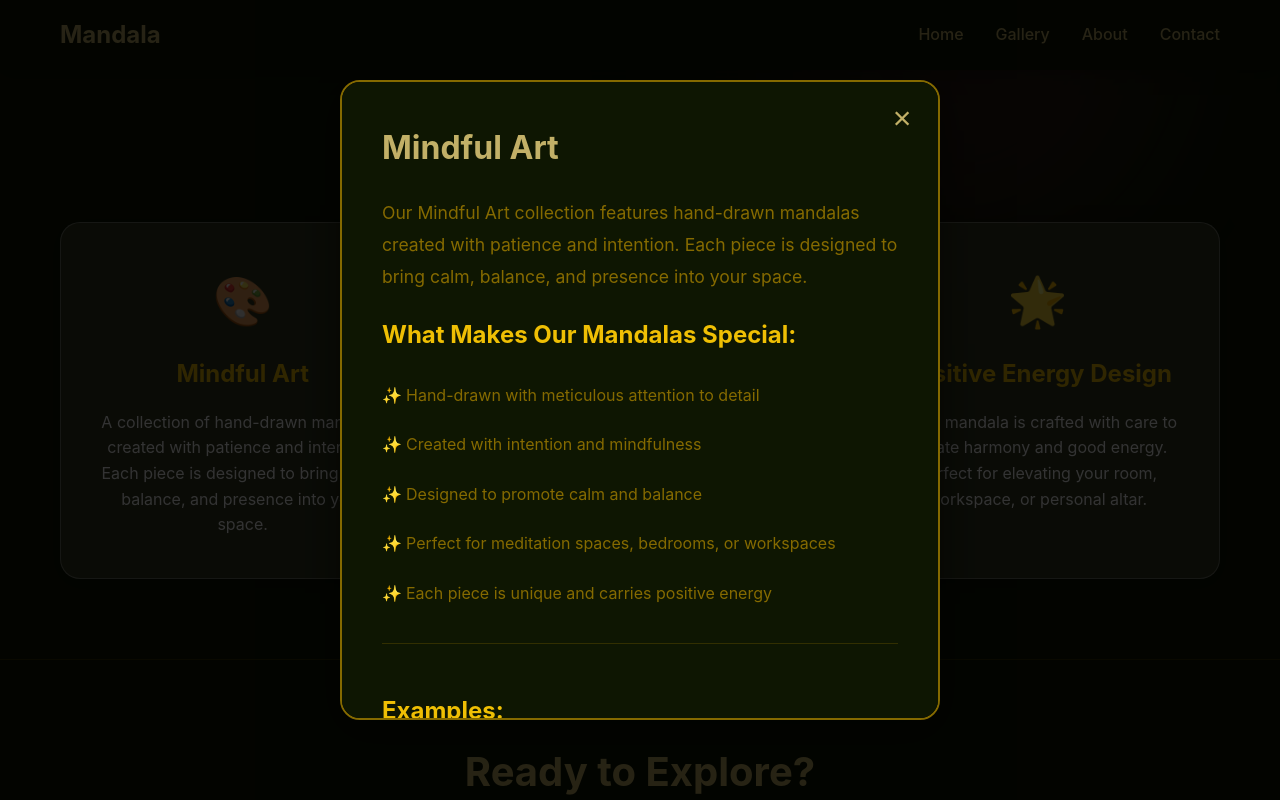
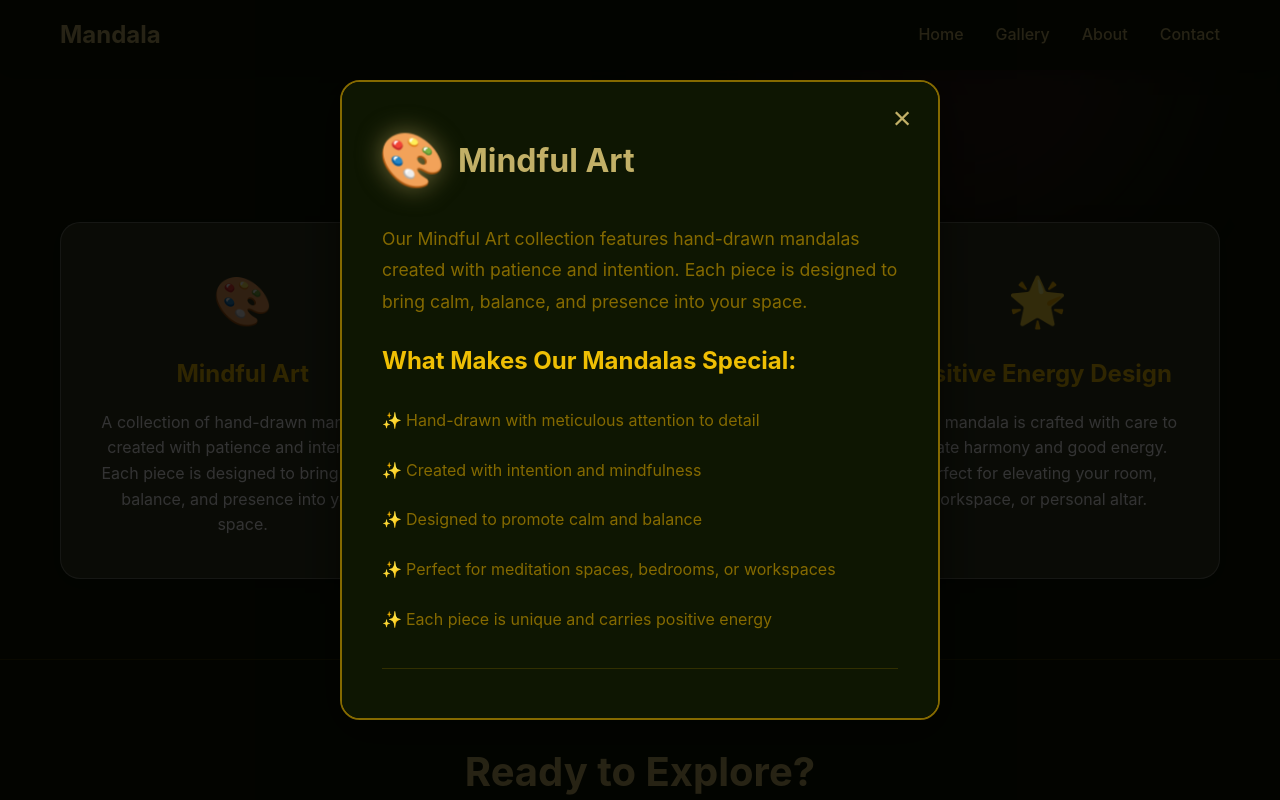
Before and after one commit to Bhavnaharitsa/mandala_website, a Next.js app: page / in a window 1280 px wide. Both pictures are taken after a click on the element 242 px from the left and 818 px from the top of the page. Shown: the part 418-1218 px from the top of the page. Built offline with nearby package versions, Linux system fonts and the light colour scheme.

Commit message:
Added new content

```diff
--- a/app/page.module.css
+++ b/app/page.module.css
@@ -367,6 +367,25 @@
   margin-bottom: 1.5rem;
 }
 
+.modalHeader {
+  display: flex;
+  align-items: center;
+  gap: 1rem;
+  margin-bottom: 1.5rem;
+}
+
+.modalIcon {
+  font-size: 3rem;
+  display: flex;
+  align-items: center;
+  justify-content: center;
+  animation: iconPulse 1.5s ease-in-out infinite;
+}
+
+.modalHeader h2 {
+  margin-bottom: 0;
+}
+
 .modalBody {
   color: #856A00;
 }
--- a/app/page.tsx
+++ b/app/page.tsx
@@ -11,6 +11,7 @@ export default function Home() {
   const modalContent = {
     mindful: {
       title: 'Mindful Art',
+      icon: '🎨',
       description: 'Our Mindful Art collection features hand-drawn mandalas created with patience and intention. Each piece is designed to bring calm, balance, and presence into your space.',
       points: [
         'Hand-drawn with meticulous attention to detail',
@@ -23,6 +24,7 @@ export default function Home() {
     },
     spiritual: {
       title: 'Spiritual Connection',
+      icon: '✨',
       description: 'Mandalas represent unity and wholeness. Our spiritual collection explores designs inspired by meditation, energy flow, and inner reflection.',
       points: [
         'Symbols of unity and cosmic order',
@@ -35,6 +37,7 @@ export default function Home() {
     },
     energy: {
       title: 'Positive Energy Design',
+      icon: '🌟',
       description: 'Every mandala is crafted with care to radiate harmony and good energy. Perfect for elevating your room, workspace, or personal altar.',
       points: [
         'Designed to radiate positive vibrations',
@@ -145,7 +148,10 @@ export default function Home() {
         <div className={styles.modalOverlay} onClick={() => setActiveModal(null)}>
           <div className={styles.modalContent} onClick={(e) => e.stopPropagation()}>
             <button className={styles.modalClose} onClick={() => setActiveModal(null)}>×</button>
-            <h2>{getModalContent()?.title}</h2>
+            <div className={styles.modalHeader}>
+              <div className={styles.modalIcon}>{getModalContent()?.icon}</div>
+              <h2>{getModalContent()?.title}</h2>
+            </div>
             <div className={styles.modalBody}>
               <p className={styles.modalDescription}>
                 {getModalContent()?.description}
```
